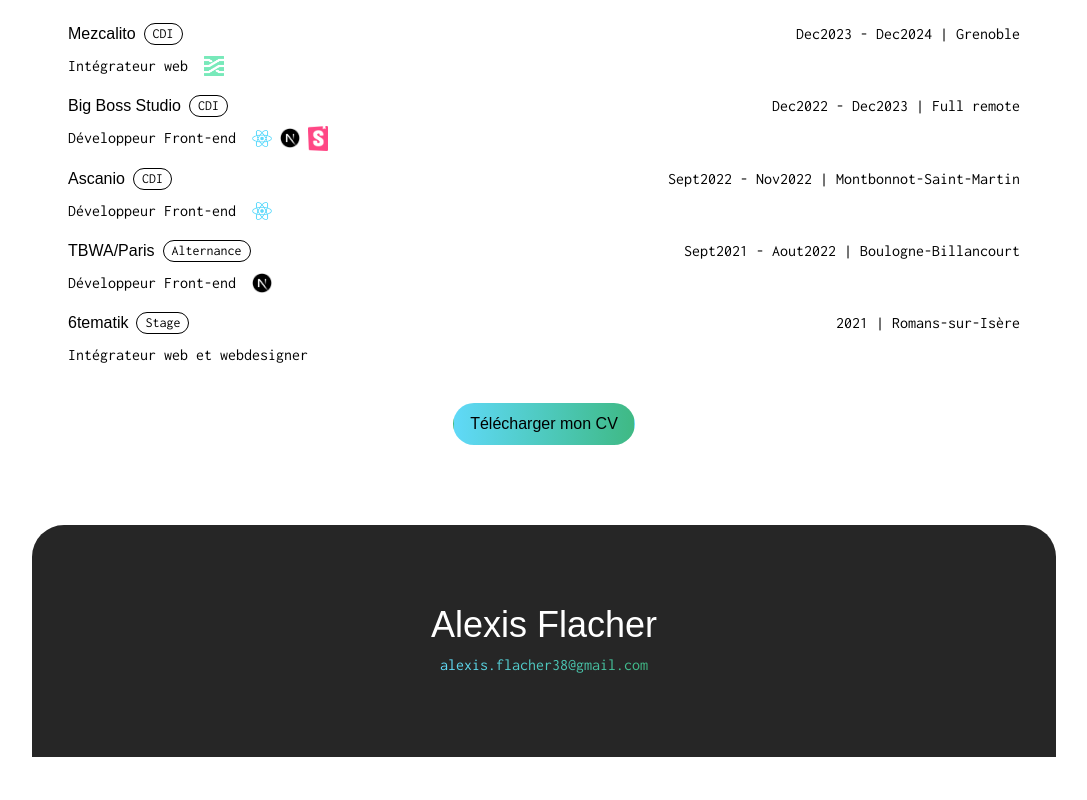
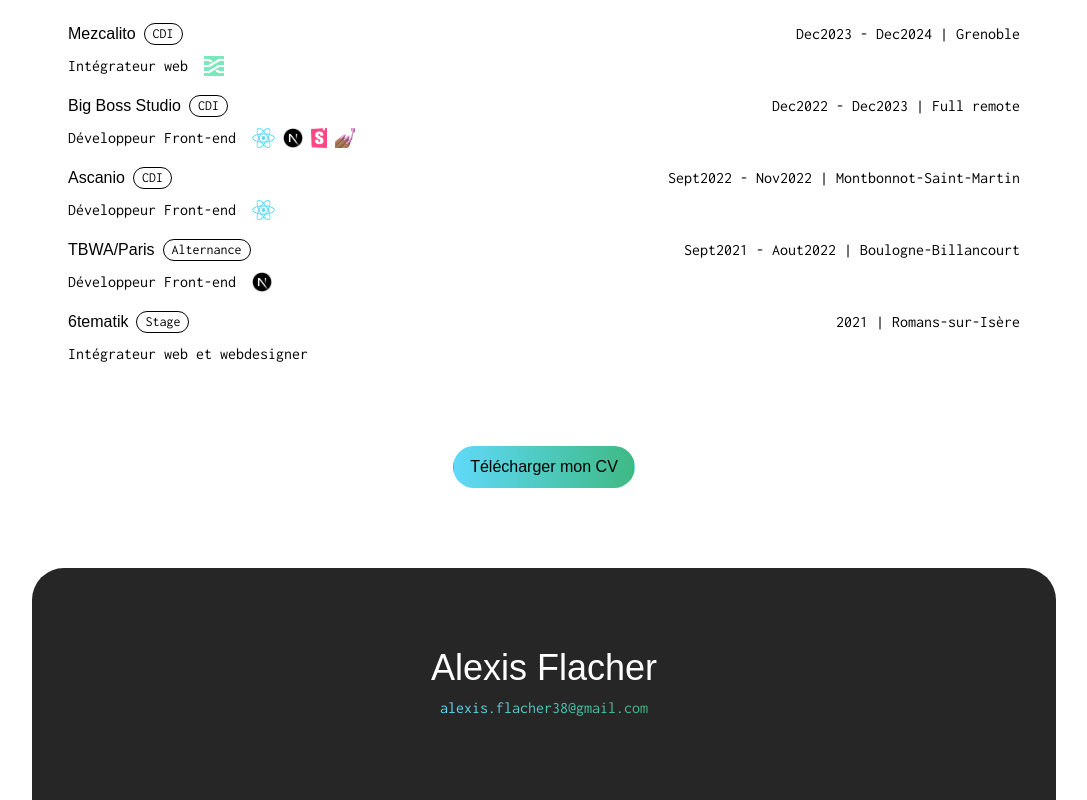
Before and after one commit to AlexisF9/Portfolio-2025, a Next.js app: page / in a window 1280 px wide. Shown: the part 1156-1956 px from the top of the page, without its empty margins (96-1183 px from the left). Before the commit the page ends 1913 px from the top, so only its background shows below. Built offline with nearby package versions, Linux system fonts and the light colour scheme; a web font is replaced by a local one.

Commit message:
edit dark style in home page + edit card and slider picture ratio

```diff
--- a/app/page.tsx
+++ b/app/page.tsx
@@ -168,7 +168,7 @@ export default function Home() {
           <ul className="flex flex-col gap-4">
             {experiences.map((exp, index) => {
               return (
-                <li key={index} className="translate-anim">
+                <li key={index} className="translate-anim dark:text-white">
                   <div className="flex flex-col gap-2">
                     <div className="flex flex-wrap items-center justify-between">
                       <div className="flex items-center gap-2">
@@ -193,6 +193,7 @@ export default function Home() {
                                 width={20}
                                 height={20}
                                 alt={`logo ${techno}`}
+                                className="h-[20px] w-auto"
                               />
                             );
                           })}
@@ -206,7 +207,7 @@ export default function Home() {
           </ul>
         </div>
 
-        <div className="opacity-anim flex justify-center mt-9">
+        <div className="opacity-anim flex justify-center mt-20">
           <Link
             className="block font-gothic w-fit border border-transparent rounded-full py-2 px-4 bg-linear-to-r hover:from-transparent hover:to-transparent hover:dark:text-white hover:border-neutral-600 hover:dark:border-white from-react to-vue transition duration-300 ease-in-out"
             href={"./alexis-flacher-cv.pdf"}
--- a/public/experiences.json
+++ b/public/experiences.json
@@ -15,7 +15,7 @@
         "type": "CDI",
         "role": "Développeur Front-end",
         "loc": "Full remote",
-        "technos": ["react", "next", "storybook"]
+        "technos": ["react", "next", "storybook", "styled"]
     },
     {
         "id": 3,
--- a/public/realisations.json
+++ b/public/realisations.json
@@ -92,6 +92,10 @@
       {
         "name": "storybook",
         "label": "Storybook"
+      },
+      {
+        "name": "styled",
+        "label": "Styled component"
       }
     ],
     "link": "https://www.quiveutdufromage.com/",
--- a/src/components/card.tsx
+++ b/src/components/card.tsx
@@ -10,7 +10,7 @@ export function Card({ card }: { card: Realisation }) {
         <Image
           className="w-full aspect-[4/2] object-cover group-hover:scale-110 transition duration-300 ease-in-out"
           src={card.pictures[0]}
-          width={400}
+          width={500}
           height={300}
           alt=""
         />
--- a/src/components/slider.tsx
+++ b/src/components/slider.tsx
@@ -28,7 +28,7 @@ export function Slider({ pictures }: { pictures: string[] }) {
               <Image
                 className="w-full aspect-[4/2] object-cover"
                 src={el}
-                width={600}
+                width={900}
                 height={500}
                 alt=""
               />
```
